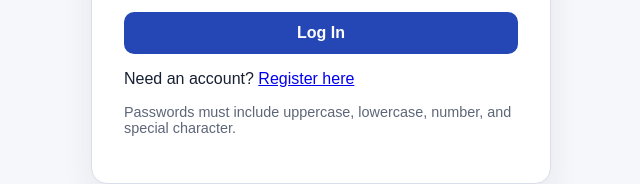
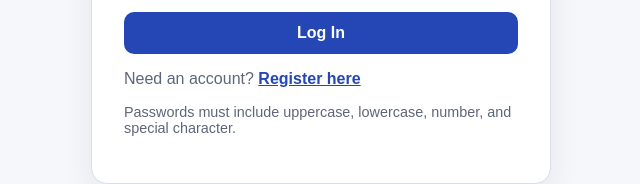
Before and after one commit to justtcallmejayy/internship-coop-experience-platform, a React (Vite) app in the folder client/: page /login in a window 1280 px wide. Shown: the part 485-669 px from the top of the page, without its empty margins (319-959 px from the left). Built offline with nearby package versions, Linux system fonts and the light colour scheme; no server answers.

Commit message:
feat(auth): add register route and styling for authentication switch

```diff
--- a/client/src/App.jsx
+++ b/client/src/App.jsx
@@ -3,10 +3,12 @@ import ProtectedRoute from "./components/ProtectedRoute";
 import DashboardPage from "./pages/DashboardPage";
 import LoginPage from "./pages/LoginPage";
 import ProfilePage from "./pages/ProfilePages";
+import RegisterPage from "./pages/RegisterPage";
 export default function App() {
   return (
     <Routes>
       <Route path="/login" element={<LoginPage />} />
+      <Route path="/register" element={<RegisterPage />} />
 
       <Route
         path="/"
--- a/client/src/index.css
+++ b/client/src/index.css
@@ -108,6 +108,16 @@ button:disabled {
   font-size: 0.9rem;
 }
 
+.auth-switch {
+  margin-bottom: 0;
+  color: #5d6678;
+}
+
+.auth-switch a {
+  color: #2447b5;
+  font-weight: 700;
+}
+
 .top-nav {
   min-height: 64px;
   display: flex;
```
